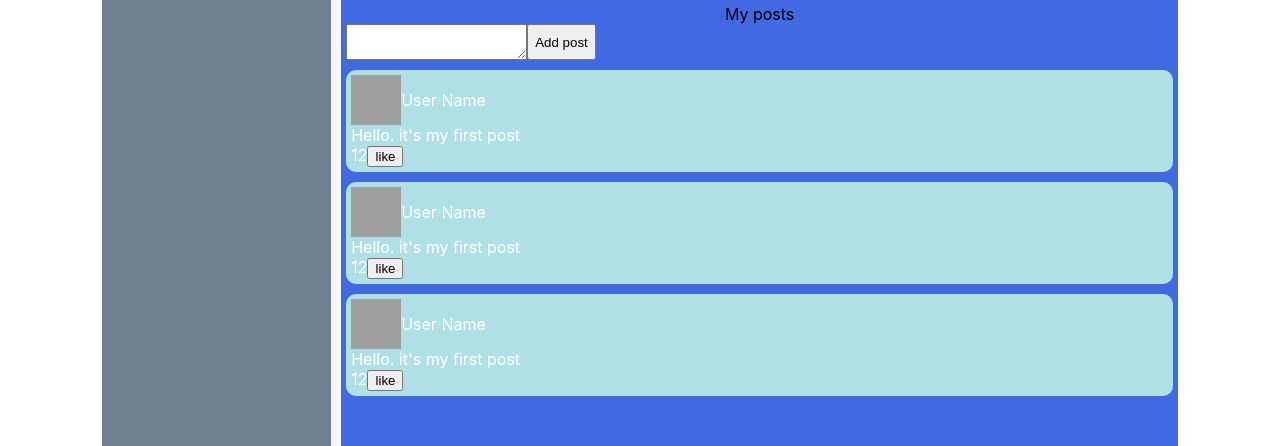
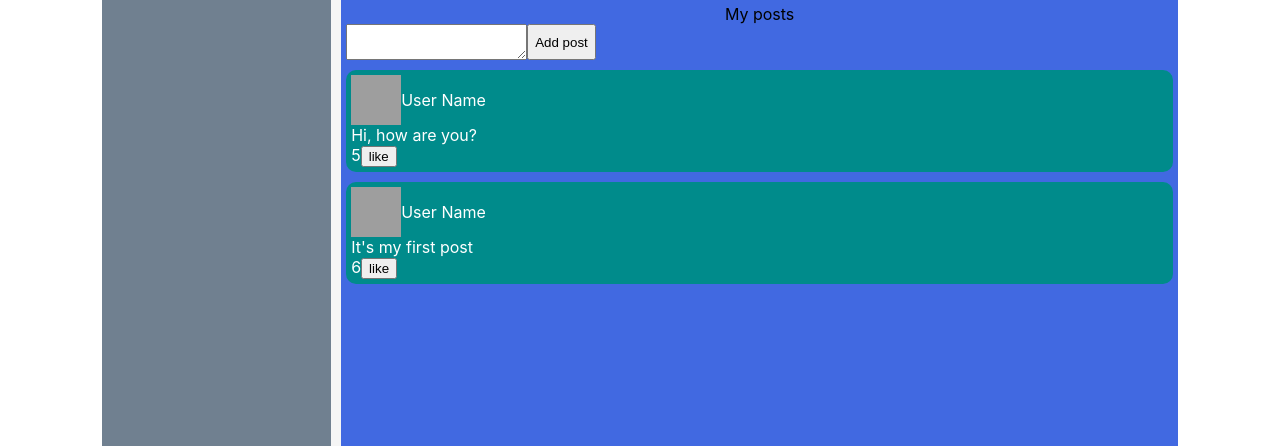
Before and after one commit to YuriyPshenov/samurai-way-main, a React (Create React App) app: page / in a window 1280 px wide. Shown: the part 380-826 px from the top of the page. Built offline with nearby package versions, Linux system fonts and the light colour scheme; grey boxes are pictures that could not be loaded.

Commit message:
samurai way main 16

```diff
--- a/src/components/Profile/Posts/Post/Post.module.css
+++ b/src/components/Profile/Posts/Post/Post.module.css
@@ -5,7 +5,7 @@
     color: white;
     padding: 5px;
     margin-bottom: 10px;
-    background-color: powderblue;
+    background-color: darkcyan;
     border-radius: 10px;
 }
 
--- a/src/components/Profile/Posts/Post/Post.tsx
+++ b/src/components/Profile/Posts/Post/Post.tsx
@@ -1,8 +1,12 @@
 import React from 'react';
 import s from "./Post.module.css";
 
+type PostPropsType = {
+    message: string
+    likes: number
+}
 
-const Post = () => {
+const Post = (props: PostPropsType) => {
     return (
         <div className={s.post}>
             <div className={s.postAvatarName}>
@@ -10,10 +14,10 @@ const Post = () => {
                 User Name
             </div>
             <div className={s.postContent}>
-                Hello. it's my first post
+                {props.message}
             </div>
             <div className={s.postLikeButton}>
-                12
+                {props.likes}
                 <button>like</button>
             </div>
         </div>
--- a/src/components/Profile/Posts/Posts.tsx
+++ b/src/components/Profile/Posts/Posts.tsx
@@ -13,9 +13,8 @@ const Posts = () => {
                 <button>Add post</button>
             </div>
             <div className={s.posts}>
-                <Post/>
-                <Post/>
-                <Post/>
+                <Post message="Hi, how are you?" likes={5}/>
+                <Post message="It's my first post" likes={6}/>
             </div>
         </div>
     );
```
